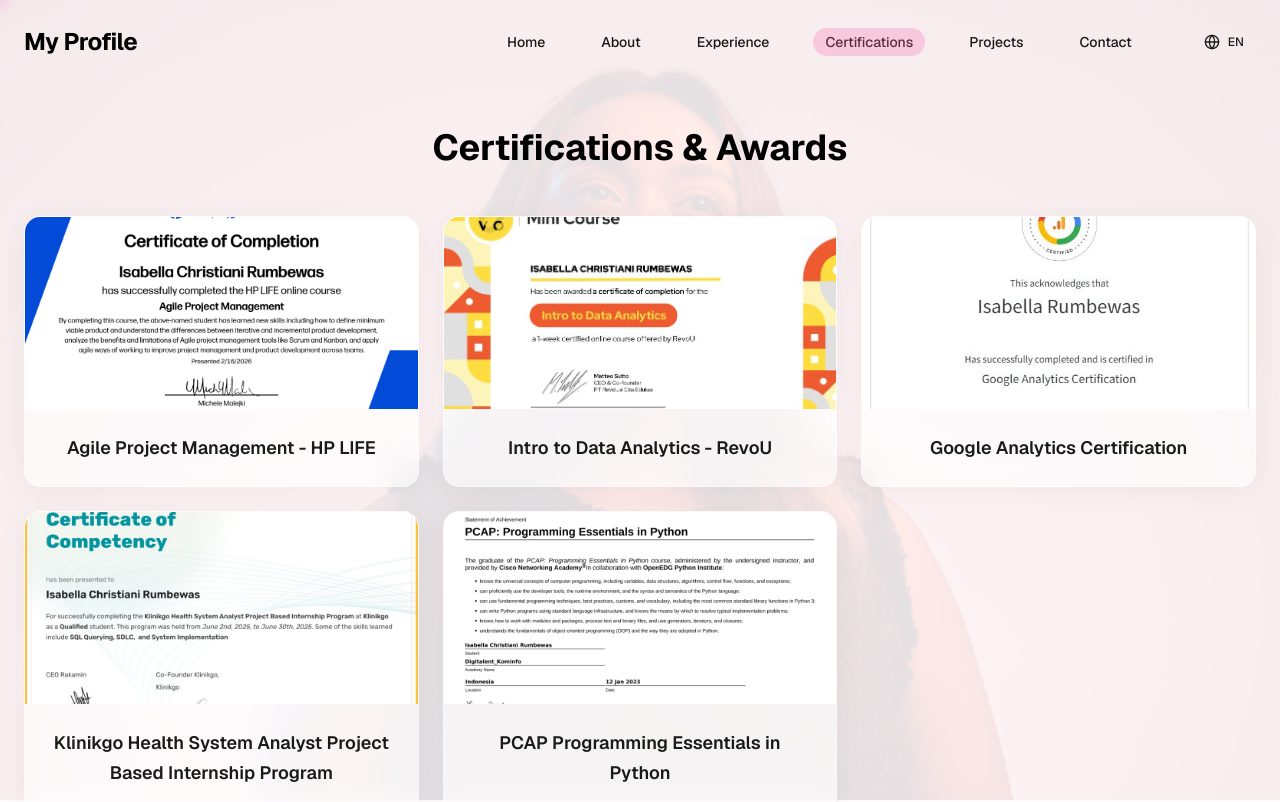
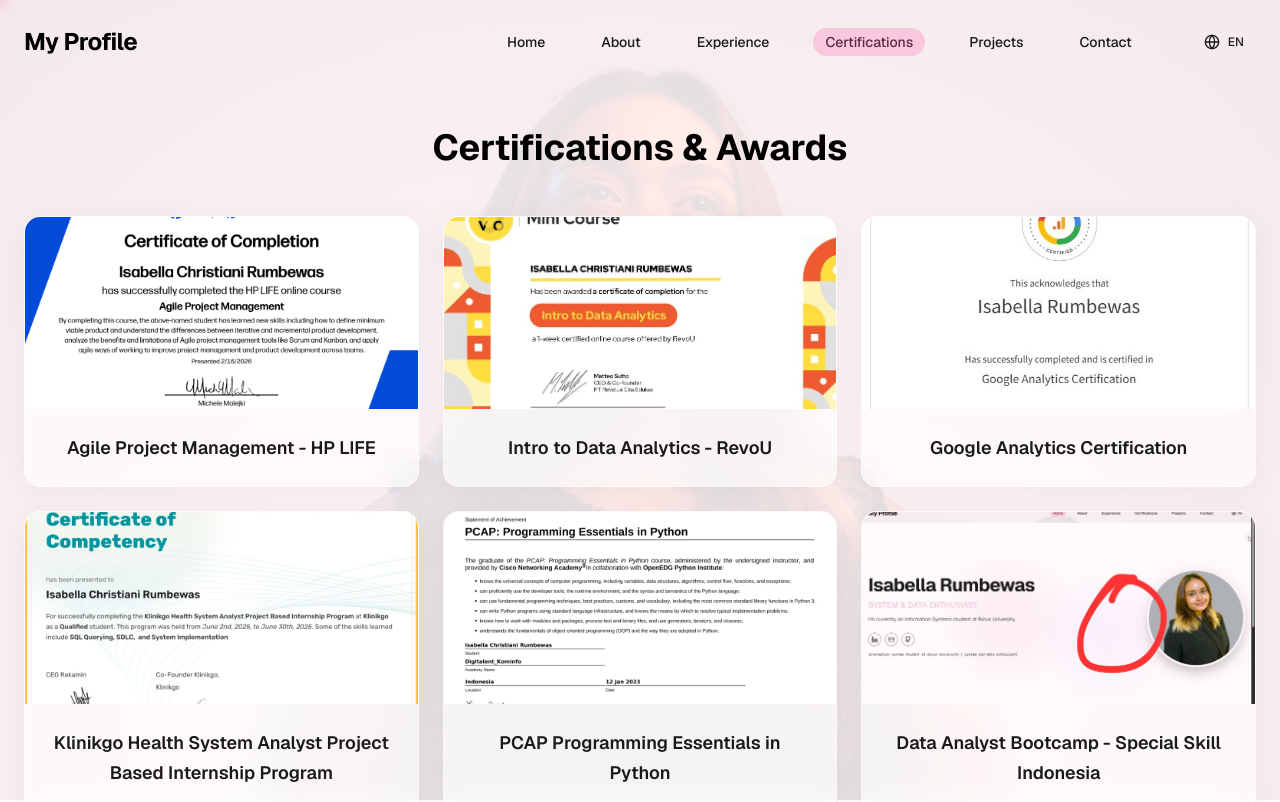
Before and after one commit to longlife4everest/aries-baby, a Next.js app: page /en/certifications in a window 1280 px wide. Shown: the top 802 px of the page. Built offline with nearby package versions, Linux system fonts and the light colour scheme.

Commit message:
edit section about

```diff
--- a/messages/en.json
+++ b/messages/en.json
@@ -53,7 +53,8 @@
       "data": "Intro to Data Analytics - RevoU",
       "google": "Google Analytics Certification",
       "mis": "Klinikgo Health System Analyst Project Based Internship Program",
-      "python": "PCAP Programming Essentials in Python"
+      "python": "PCAP Programming Essentials in Python",
+      "specialSkill": "Data Analyst Bootcamp - Special Skill Indonesia"
     }
   },
   "Projects": {
--- a/messages/id.json
+++ b/messages/id.json
@@ -53,7 +53,8 @@
       "data": "Pengantar Analitik Data - RevoU",
       "google": "Sertifikasi Google Analytics",
       "mis": "Sistem Informasi Manajemen",
-      "python": "Dasar Pemrograman PCAP dengan Python"
+      "python": "Dasar Pemrograman PCAP dengan Python",
+      "specialSkill": "Bootcamp Data Analyst - Special Skill Indonesia"
     }
   },
   "Projects": {
--- a/src/app/[locale]/about/page.tsx
+++ b/src/app/[locale]/about/page.tsx
@@ -1,7 +1,7 @@
 
 import { useTranslations } from 'next-intl';
 import { GlassCard } from "@/components/ui/GlassCard";
-import { SkillsGrid } from "@/components/layout/SkillsGrid";
+
 
 export default function About() {
   const t = useTranslations('About');
@@ -16,8 +16,6 @@
           </p>
         </GlassCard>
       </section>
-
-      <SkillsGrid />
     </div>
   );
 }
--- a/src/components/layout/CertificationsGrid.tsx
+++ b/src/components/layout/CertificationsGrid.tsx
@@ -8,14 +8,15 @@
 
 export function CertificationsGrid() {
   const t = useTranslations('Certifications.items');
-  const [selectedCert, setSelectedCert] = useState<{key: string, image?: string} | null>(null);
+  const [selectedCert, setSelectedCert] = useState<{ key: string, image?: string } | null>(null);
 
   const certs = [
     { key: 'agile', image: '/images/certifications/hp-life-agile.png' },
     { key: 'data', image: '/images/certifications/revou-data-analytics.png' },
     { key: 'google', image: '/images/certifications/google-analytics.png' },
     { key: 'mis', image: '/images/certifications/klinikgo-internship.png' },
-    { key: 'python', image: '/images/certifications/pcap-python.png' }
+    { key: 'python', image: '/images/certifications/pcap-python.png' },
+    { key: 'specialSkill', image: '/images/certifications/special-skill.jpeg' }
   ];
 
   return (
@@ -106,7 +107,6 @@
 
                 <div className="p-6 bg-white dark:bg-zinc-900">
                   <h3 className="text-2xl font-bold mb-2">{t(selectedCert.key)}</h3>
-                  <p className="text-muted-foreground">Certified by HP LIFE</p>
                 </div>
               </div>
             </motion.div>
```
Also changed, not shown: public/images/certifications/special-skill.jpeg (added). Lines whose indentation alone changed are shown as unchanged.
